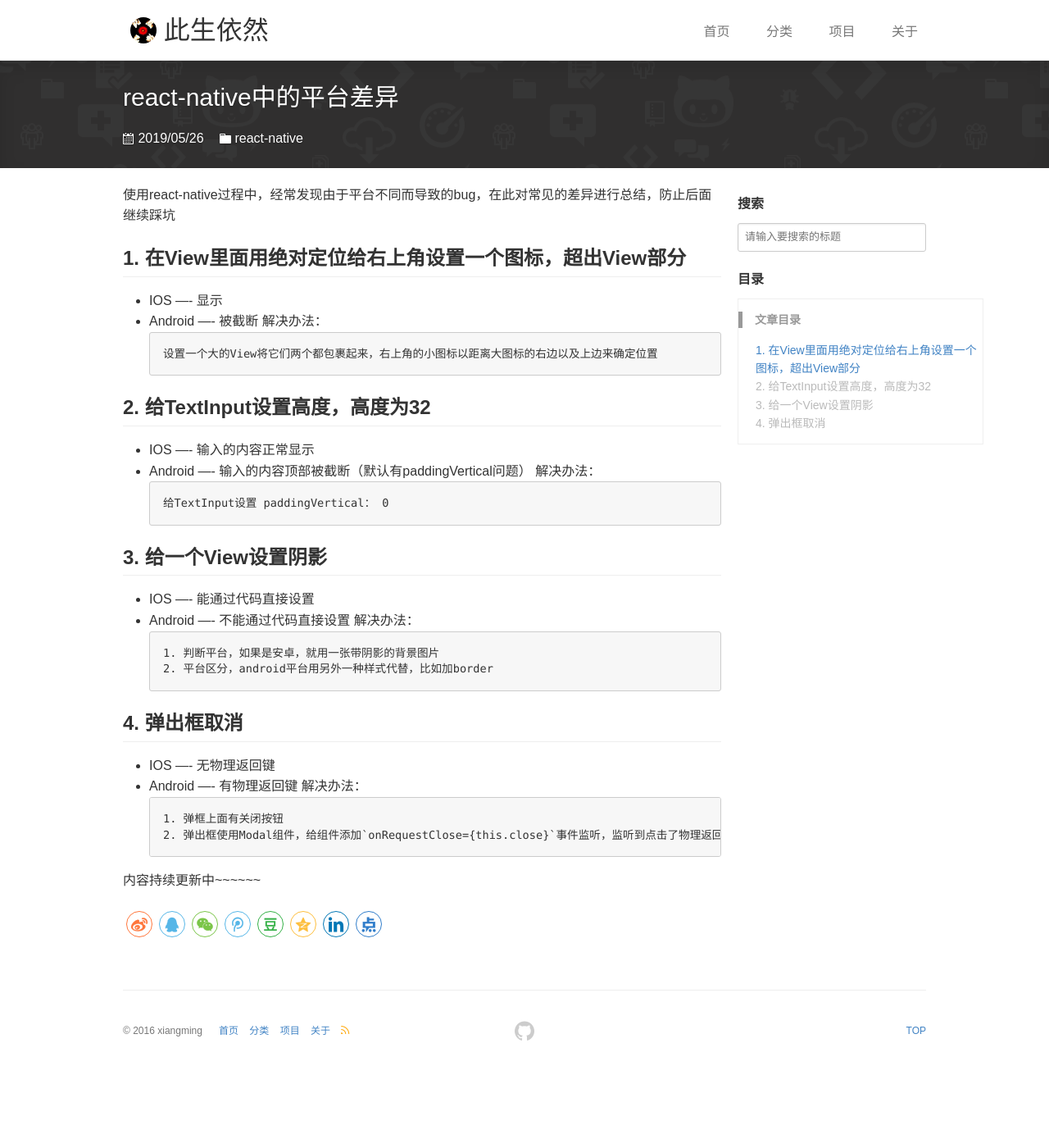
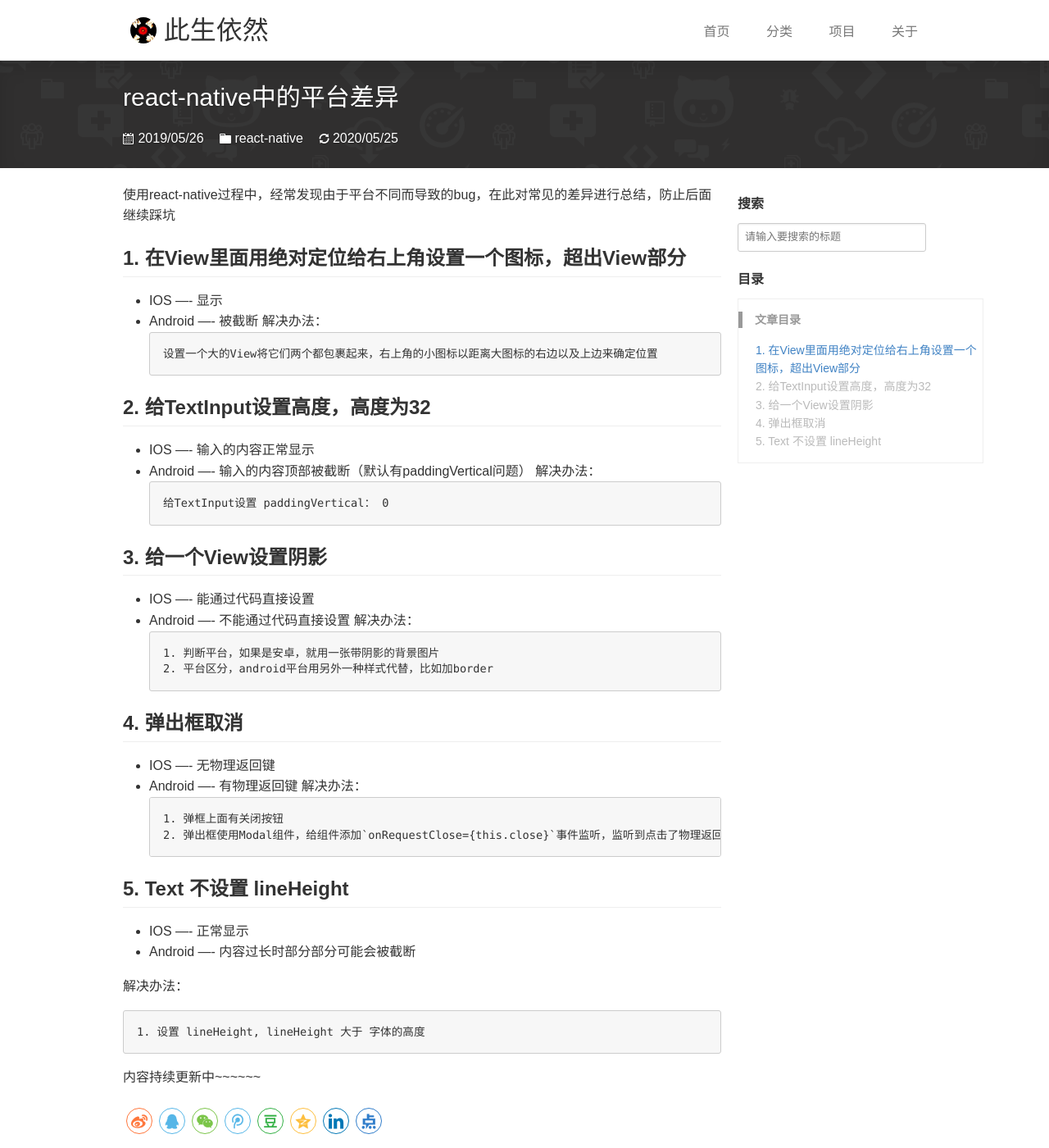
Before and after one commit to xiangming25/xiangming25.github.io, a Jekyll site: the page built from _posts/2019-05-26-react-native-platform-different.md, in a window 1280 px wide and 1400 px high. Shown: the whole window at 82% size. Built offline with Jekyll 4.4.1, drawn with Linux system fonts in a browser that asks for light colours; nearby versions of some CDN libraries; comment, search, counter and statistics services are not loaded.

Commit message:
更新React native 平台差异

````diff
--- a/_posts/2019-05-26-react-native-platform-different.md
+++ b/_posts/2019-05-26-react-native-platform-different.md
@@ -3,6 +3,7 @@
 title: react-native中的平台差异
 categories: react-native
 description: react-native中的平台差异
+updateDate: 2020-05-25
 keywords: react-native, platform different
 ---
 
@@ -42,4 +43,14 @@
 2. 弹出框使用Modal组件，给组件添加`onRequestClose={this.close}`事件监听，监听到点击了物理返回键，做对应的处理
 ```
 
+## 5. Text 不设置 lineHeight
+
+- IOS ---- 正常显示
+- Android ---- 内容过长时部分部分可能会被截断
+
+解决办法：
+```
+1. 设置 lineHeight, lineHeight 大于 字体的高度
+```
+
 内容持续更新中~~~~~~
````
